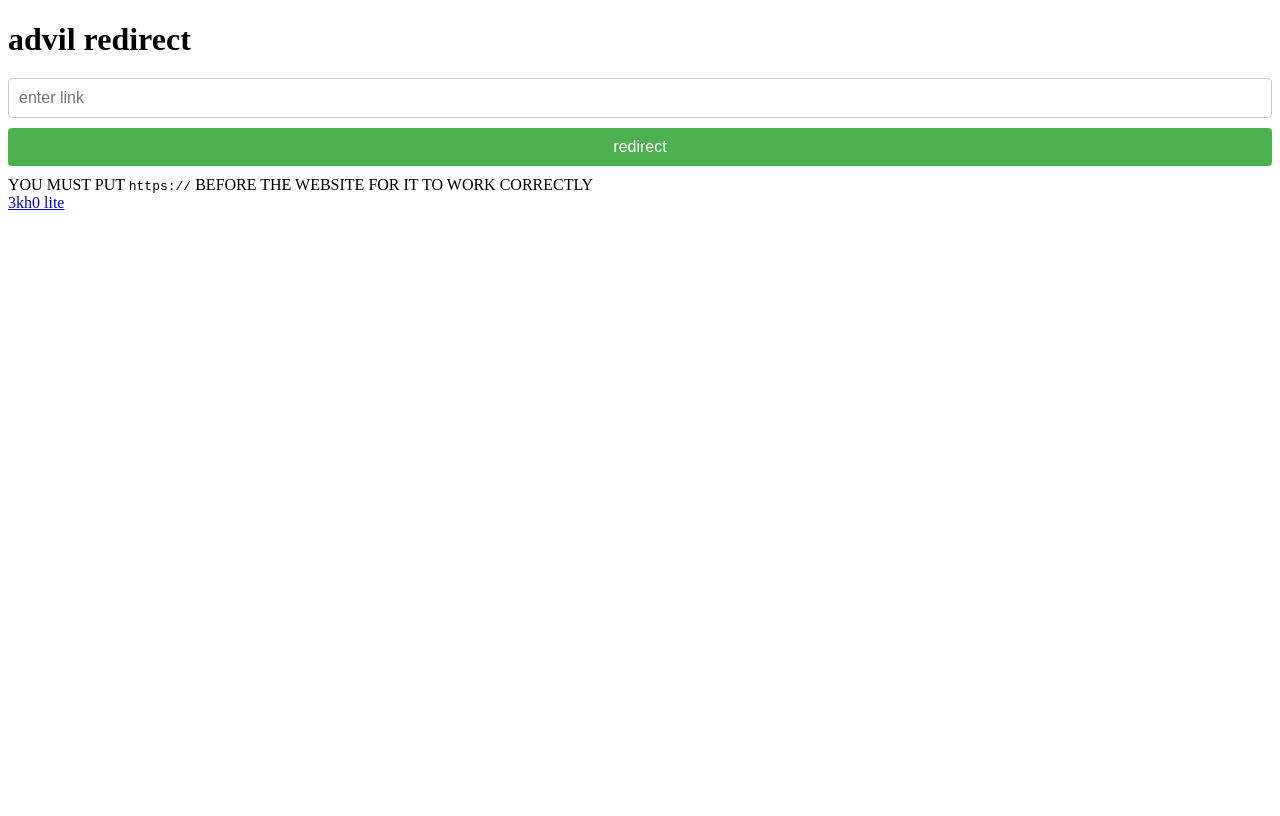
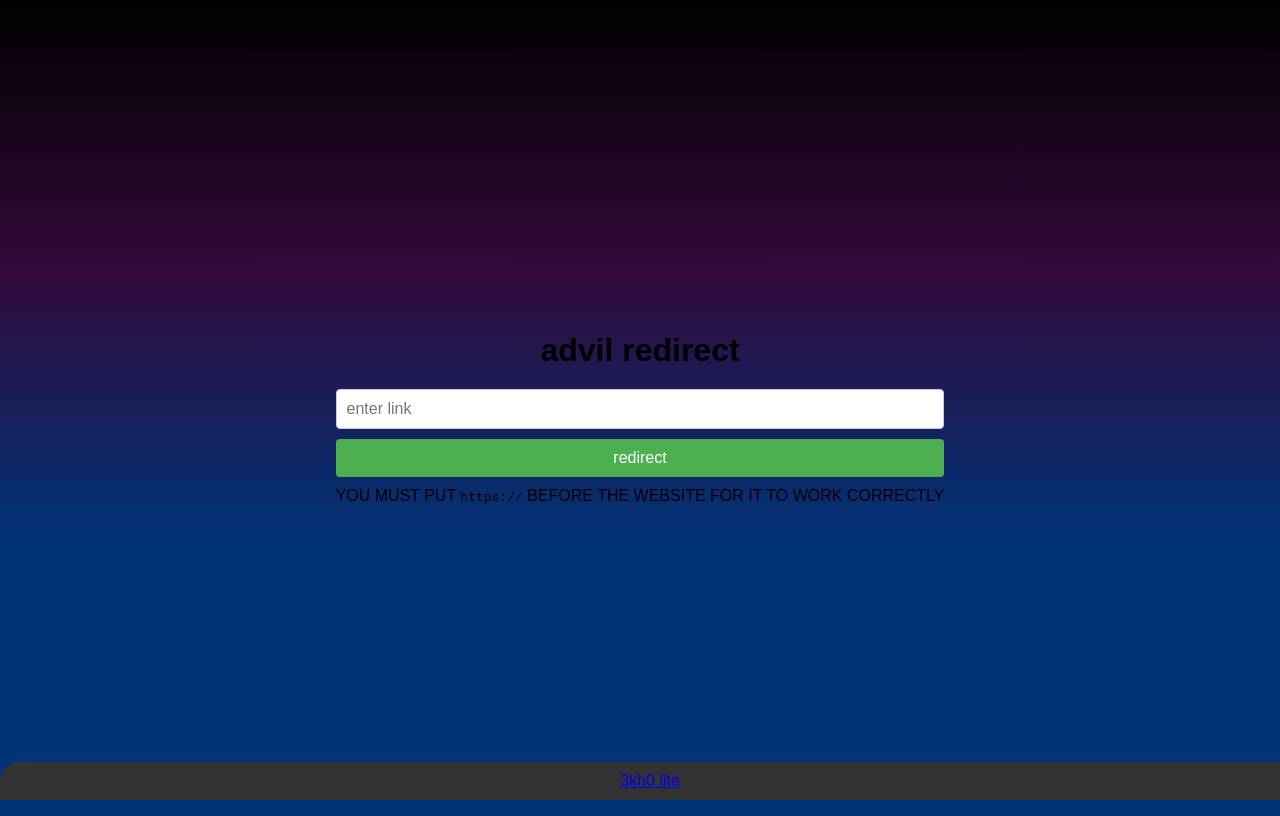
Before and after one commit to ineedadvi1/advil-redirect, a plain HTML site: page index.html in a window 1280 px wide. Drawn offline with Linux system fonts and the light colour scheme.

Commit message:
Update style.css

```diff
--- a/style.css
+++ b/style.css
@@ -1,5 +1,3 @@
-@import url('https://fonts.googleapis.com/css2?family=Short+Stack&display=swap')
-
 body {
     font-family: sans-serif;
     display: flex;
@@ -47,3 +45,19 @@
         background-position: 100%;
     }
 }
+
+.rounded-box {
+    position: fixed;
+    bottom: 0;
+    left: 0;
+    width: 100%;
+    background-color: #333;
+    text-align: center;
+    padding: 10px;
+    border-top-left-radius: 20px;
+    border-top-right-radius: 20px;
+}
+
+    color: #fff;
+    text-decoration: none;
+    font-weight: bold;
```
